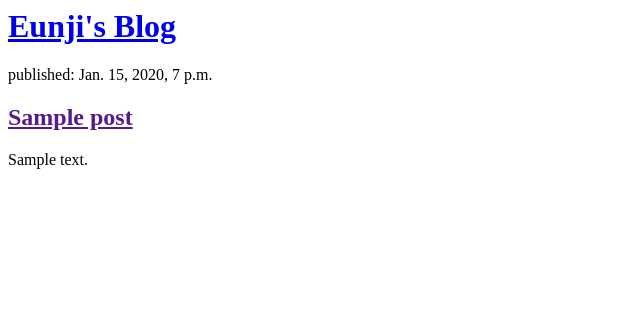
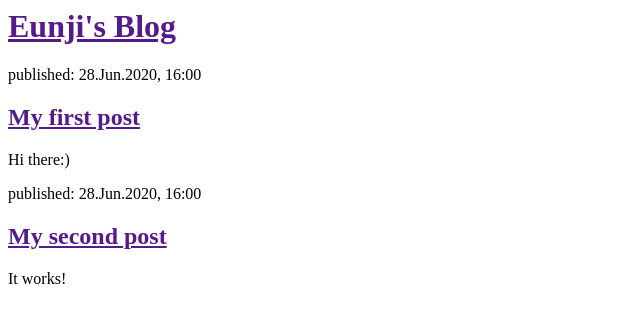
Before and after one commit to ezi-sab/BSc_FirstBlog, a Django app: page / in a window 1280 px wide. Shown: the top 323 px of the page, without its empty margins (0-640 px from the left). Run offline with Django 3.2, Linux system fonts and the light colour scheme; tables that the repository leaves empty hold one stand-in row (values such as "Sample post").

Commit message:
Changed the HTML for the site.

```diff
--- /dev/null
+++ b/blog/static/blog.css
@@ -0,0 +1,3 @@
+h1 a, h2 a {
+    color: #C25100;
+}
--- a/blog/templates/blog/post_list.html
+++ b/blog/templates/blog/post_list.html
@@ -1,17 +1,23 @@
+<html>
     <head>
         <title>Eunji's Blog</title>
     </head>
+
     <body>
         <div>
-        <h1><a href="/">Eunji's Blog</a></h1>
+            <h1><a href="">Eunji's Blog</a></h1>
         </div>
 
-    {% for post in posts %}
         <div>
-        <p>published: {{ post.published_date }}</p>
-        <h2><a href="">{{ post.title }}</a></h2>
-        <p>{{ post.text|linebreaksbr }}</p>
+            <p>published: 28.Jun.2020, 16:00</p>
+            <h2><a href="">My first post</a></h2>
+            <p>Hi there:)</p>
         </div>
-    {% endfor %}
 
+        <div>
+            <p>published: 28.Jun.2020, 16:00</p>
+            <h2><a href="">My second post</a></h2>
+            <p>It works!</p>
+        </div>
     </body>
+</html>
--- a/blog/views.py
+++ b/blog/views.py
@@ -2,7 +2,7 @@ from django.shortcuts import render
 from django.utils import timezone
 from .models import Post
 
-
+#Create your views here
 def post_list(request):
     posts = Post.objects.filter(published_date__lte=timezone.now()).order_by('published_date')
     return render(request, 'blog/post_list.html', {'posts': posts})
```
Lines whose indentation alone changed are shown as unchanged.
